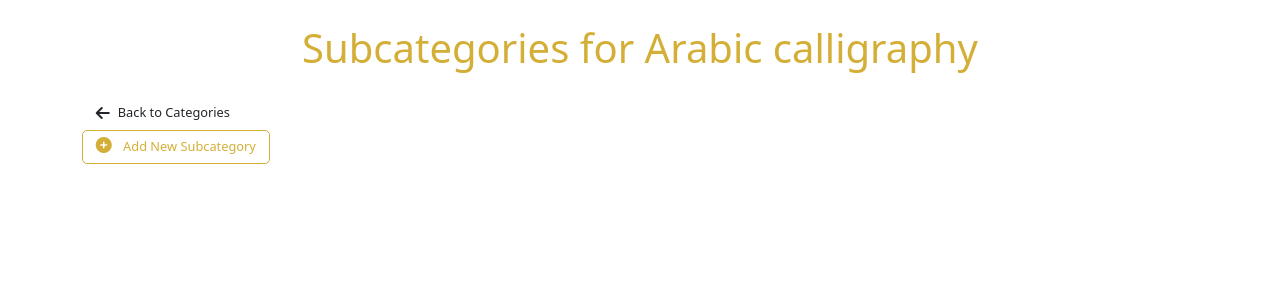
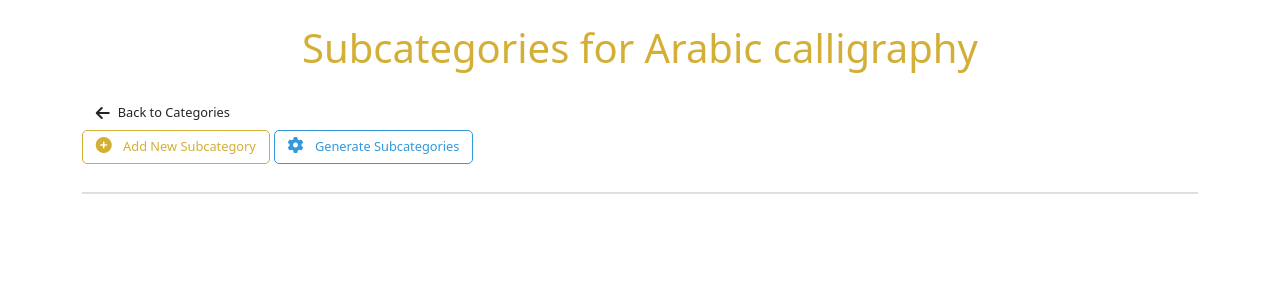
Before and after one commit to azizlahmar2020/Artygen, a Django app: page /category/subcategories/6/ in a window 1280 px wide. Shown: the top 300 px of the page. Run offline with Django 5.2, Linux system fonts and the light colour scheme; data comes from the database, SQL or seed files in the repository; both versions use the stored data as it was after the commit.

Commit message:
ai integration generate subcategories

```diff
--- a/artify/settings.py
+++ b/artify/settings.py
@@ -27,6 +27,7 @@ GEMINI_API_KEY = 'AIzaSyDRys-PkwoyPksHIGM0AO8XMYhqrYcZIQI'
 
 # SECURITY WARNING: don't run with debug turned on in production!
 DEBUG = True
+CORS_ALLOW_ALL_ORIGINS = True
 
 ALLOWED_HOSTS = []
 
@@ -42,7 +43,8 @@ INSTALLED_APPS = [
     'django.contrib.staticfiles',
     'accounts',
     'home',  # Ensure 'home' is included here
-    'category'
+    'category',
+    'corsheaders',
 
 
 ]
@@ -55,6 +57,7 @@ MIDDLEWARE = [
     'django.contrib.auth.middleware.AuthenticationMiddleware',
     'django.contrib.messages.middleware.MessageMiddleware',
     'django.middleware.clickjacking.XFrameOptionsMiddleware',
+    'corsheaders.middleware.CorsMiddleware',
 ]
 
 ROOT_URLCONF = 'artify.urls'
--- a/category/templates/subcategory_list.html
+++ b/category/templates/subcategory_list.html
@@ -60,40 +60,33 @@
         transform: translateY(-2px);
       }
 
-      .btn-warning {
+      .btn-warning,
+      .btn-danger,
+      .btn-info {
         background-color: transparent;
-        color: #f39c12;
-        border: 1px solid #f39c12;
+        border: 1px solid;
       }
 
-      .btn-warning:hover {
-        background-color: #f39c12;
+      .btn-warning:hover,
+      .btn-danger:hover,
+      .btn-info:hover {
         color: white;
         transform: translateY(-2px);
       }
 
-      .btn-danger {
-        background-color: transparent;
-        color: #e74c3c;
-        border: 1px solid #e74c3c;
+      .btn-warning {
+        color: #f39c12;
+        border-color: #f39c12;
       }
 
-      .btn-danger:hover {
-        background-color: #e74c3c;
-        color: white;
-        transform: translateY(-2px);
+      .btn-danger {
+        color: #e74c3c;
+        border-color: #e74c3c;
       }
 
       .btn-info {
-        background-color: transparent;
         color: #3498db;
-        border: 1px solid #3498db;
-      }
-
-      .btn-info:hover {
-        background-color: #3498db;
-        color: white;
-        transform: translateY(-2px);
+        border-color: #3498db;
       }
 
       .card-title,
@@ -101,10 +94,17 @@
         color: #4a4a4a;
       }
 
-      /* Added this to limit the button width */
       .custom-btn-width {
         display: inline-block;
         width: auto;
+      }
+
+      .generated-list {
+        margin-top: 20px;
+      }
+
+      .subcategory-card {
+        margin-bottom: 15px; /* Space between subcategory cards */
       }
     </style>
   </head>
@@ -122,6 +122,12 @@
         >
           <i class="fas fa-plus-circle"></i> Add New Subcategory
         </a>
+        <button
+          id="generateSubcategories"
+          class="btn btn-info custom-btn-width"
+        >
+          <i class="fas fa-cog"></i> Generate Subcategories
+        </button>
       </div>
 
       <div class="row g-3">
@@ -151,6 +157,10 @@
         {% endfor %}
       </div>
 
+      <hr style="border: none; border-top: 2px solid gray; margin: 20px 0" />
+
+      <div id="subcategoriesResponse" class="mt-4 generated-list"></div>
+
       {% if error_message %}
       <div class="alert alert-danger mt-3">{{ error_message }}</div>
       {% endif %}
@@ -159,3 +169,75 @@
     <script src="https://cdn.jsdelivr.net/npm/bootstrap@5.3.0-alpha1/dist/js/bootstrap.bundle.min.js"></script>
   </body>
 </html>
+<script>
+  document
+    .getElementById('generateSubcategories')
+    .addEventListener('click', function () {
+      const categoryId = '{{ category.id }}' // Get the current category ID
+      const url = `/category/categories/${categoryId}/subcategories/get_art_subcategories/` // Construct the URL
+
+      fetch(url, {
+        method: 'POST',
+        headers: {
+          'Content-Type': 'application/json',
+        },
+      })
+        .then((response) => {
+          if (!response.ok) {
+            throw new Error(
+              'Network response was not ok ' + response.statusText
+            )
+          }
+          return response.json()
+        })
+        .then((data) => {
+          const subcategoriesResponse = document.getElementById(
+            'subcategoriesResponse'
+          )
+          subcategoriesResponse.innerHTML = '' // Clear previous responses
+
+          if (data.subcategories && data.subcategories.length > 0) {
+            const cardContainer = document.createElement('div') // Create a div for the cards
+            cardContainer.classList.add('row', 'g-3', 'generated-list') // Add Bootstrap classes
+
+            data.subcategories.forEach((item) => {
+              const colDiv = document.createElement('div')
+              colDiv.classList.add('col-md-4', 'subcategory-card') // Responsive column
+
+              const card = document.createElement('div')
+              card.classList.add('card', 'h-100') // Card styles
+
+              const cardBody = document.createElement('div')
+              cardBody.classList.add(
+                'card-body',
+                'd-flex',
+                'flex-column',
+                'p-3'
+              )
+
+              const title = document.createElement('h5')
+              title.classList.add('card-title')
+              title.textContent = item.subcategory
+
+              const description = document.createElement('p')
+              description.classList.add('card-text')
+              description.textContent = item.description
+
+              cardBody.appendChild(title)
+              cardBody.appendChild(description)
+              card.appendChild(cardBody)
+              colDiv.appendChild(card)
+              cardContainer.appendChild(colDiv)
+            })
+
+            subcategoriesResponse.appendChild(cardContainer) // Append the card container to the response area
+          } else {
+            subcategoriesResponse.innerHTML =
+              '<p>No subcategories generated.</p>'
+          }
+        })
+        .catch((error) => {
+          console.error('There was a problem with the fetch operation:', error)
+        })
+    })
+</script>
--- a/category/urls.py
+++ b/category/urls.py
@@ -13,6 +13,9 @@ urlpatterns = [
     path('categories/<int:category_id>/subcategories/create/', views.subcategory_create, name='subcategory-create'),
     path('categories/<int:category_id>/subcategories/update/<int:pk>/', views.subcategory_update, name='subcategory-update'),
     path('categories/<int:category_id>/subcategories/delete/<int:pk>/', views.subcategory_delete, name='subcategory-delete'),
+    path('categories/<int:category_id>/subcategories/generate/', views.generate_subcategories, name='subcategory-generate'),
+    path('categories/<int:category_id>/subcategories/get_art_subcategories/', views.get_art_subcategories, name='get_art_subcategories'),
+
 
 
 
--- a/category/views.py
+++ b/category/views.py
@@ -1,3 +1,4 @@
+from django.http import JsonResponse
 from django.shortcuts import render, get_object_or_404, redirect
 from .models import Category,Subcategory
 from .forms import CategoryForm, SubcategoryForm
@@ -8,8 +9,12 @@ import requests
 from artify.settings import GEMINI_API_KEY
 import os
 from requests import post, exceptions
+from django.views.decorators.csrf import csrf_exempt
+from django.contrib.auth.decorators import login_required
 
 # List all categories
+
+@login_required
 def category_list(request):
     categories = Category.objects.all()
     return render(request, 'category_list.html', {'categories': categories})
@@ -43,7 +48,7 @@ def category_delete(request, pk):
         return redirect('category-list')
     return render(request, 'category_delete.html', {'category': category})
 
-
+@login_required
 def subcategory_list(request, category_id):
     category = get_object_or_404(Category, id=category_id)
     subcategories = Subcategory.objects.filter(category=category)
@@ -127,3 +132,39 @@ def subcategory_delete(request, category_id, pk):
         subcategory.delete()
         return redirect('subcategory-list', category_id=category.id)
     return render(request, 'subcategory_delete.html', {'subcategory': subcategory, 'category': category})
+
+
+import google.generativeai as genai
+
+@csrf_exempt
+def get_art_subcategories(request, category_id):
+    # Configure the API key
+    genai.configure(api_key='AIzaSyC-n1c-zVkWsTZokWzj3UrgQrUeJfVQ2L8')
+
+    # Create a Gemini model instance
+    model = genai.GenerativeModel('gemini-pro')
+
+    # Retrieve the category by ID
+    try:
+        category = Category.objects.get(id=category_id)  # Adjust if your primary key is different
+        category_name = category.name  # Get the category name
+        category_description = category.description  # Get the category description
+    except Category.DoesNotExist:
+        return JsonResponse({'error': 'Category not found'}, status=404)
+
+    # Prompt the model with the art category name
+    prompt = f"What are the subcategories of {category_name} and provide a brief description for each?"
+
+    # Generate the response
+    response = model.generate_content(prompt)
+    print(response)
+
+    # Process the response and extract subcategories and descriptions
+    subcategories = []
+    for line in response.text.split('\n'):
+        if ':' in line:
+            subcategory, description = line.split(':', 1)
+            subcategories.append({'subcategory': subcategory.strip(), 'description': description.strip()})
+
+    # Return the subcategories and descriptions as a JSON response
+    return JsonResponse({'subcategories': subcategories})
```
Also changed, not shown: db.sqlite3, media/category_images/arabiccallig_pRhZF1x.jpg (added).
